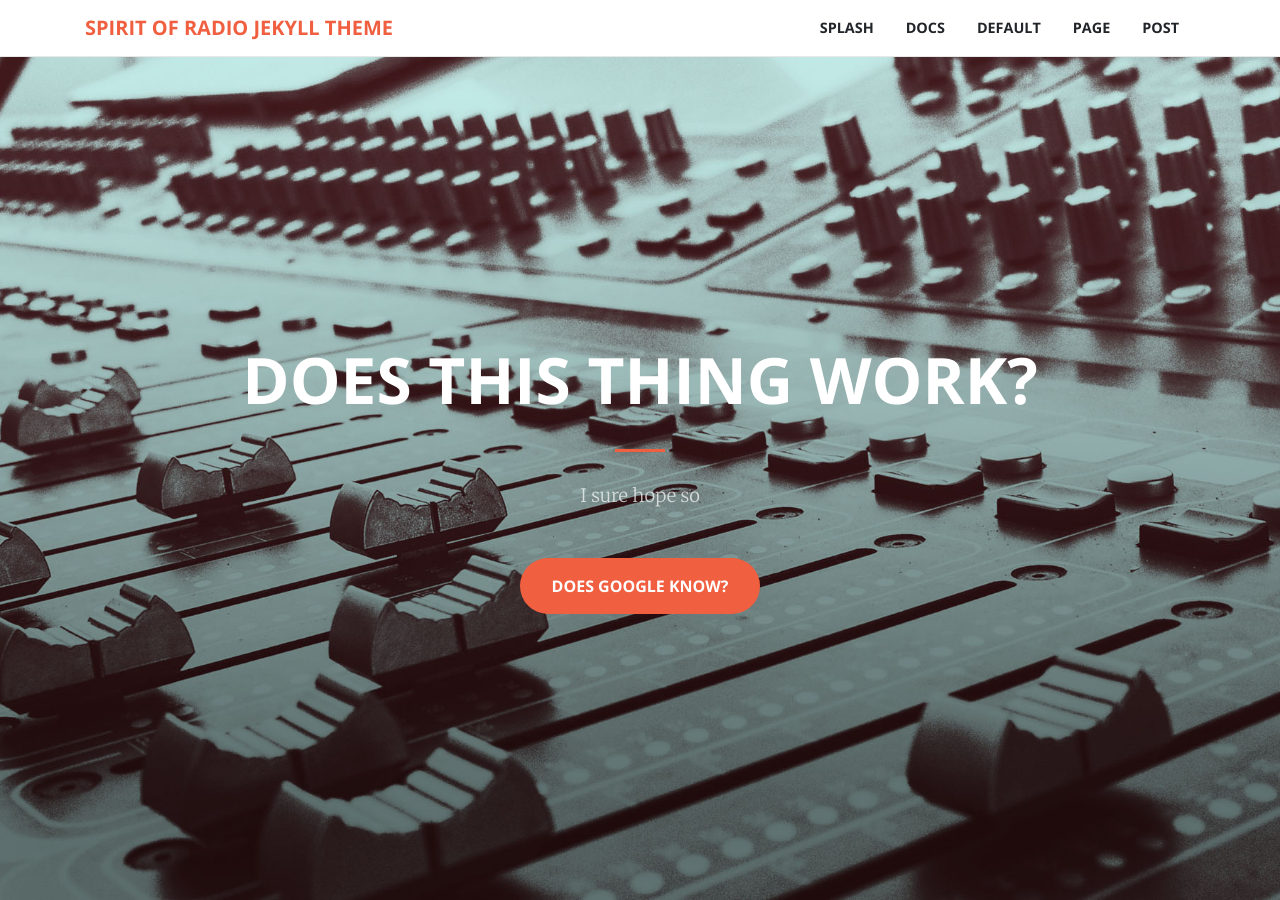
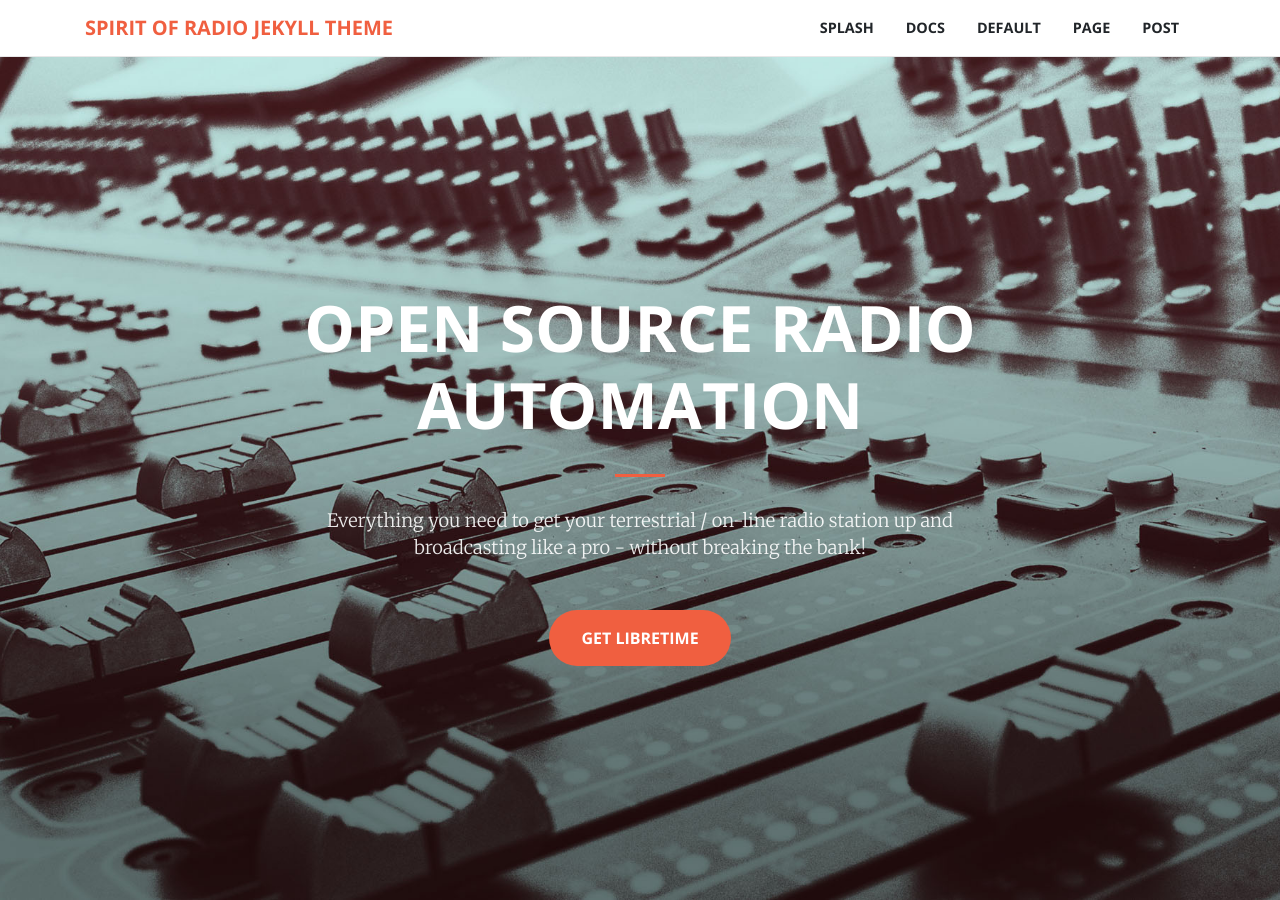
Before and after one commit to zklosko/spirit-of-radio, a Jekyll site: the page built from index.md, in a window 1280 px wide and 900 px high. Built offline with Jekyll 4.4.1, drawn with Linux system fonts in a browser that asks for light colours.

```diff
--- a/_config.yml
+++ b/_config.yml
@@ -1,17 +1,3 @@
-# Welcome to Jekyll!
-#
-# This config file is meant for settings that affect your whole blog, values
-# which you are expected to set up once and rarely edit after that. If you find
-# yourself editing this file very often, consider using Jekyll's data files
-# feature for the data you need to update frequently.
-#
-# For technical reasons, this file is *NOT* reloaded automatically when you use
-# 'bundle exec jekyll serve'. If you change this file, please restart the server process.
-#
-# If you need help with YAML syntax, here are some quick references for you:
-# https://learn-the-web.algonquindesign.ca/topics/markdown-yaml-cheat-sheet/#yaml
-# https://learnxinyminutes.com/docs/yaml/
-#
 # Site settings
 # These are used to personalize your new site. If you look in the HTML files,
 # you will see them accessed via {{ site.title }}, {{ site.email }}, and so on.
@@ -45,12 +31,12 @@ collections:
 
 favicon: favicon.ico
 
-# For splash page layout only, applies to all splash pages
+# For splash page layout only
 headimage: img/header.jpg
-headtext: Does this thing work?
-headsubtext: I sure hope so
-headbuttonurl: http://www.google.com
-headbuttontext: Does Google know?
+headtext: Open Source Radio Automation
+headsubtext: Everything you need to get your terrestrial / on-line radio station up and broadcasting like a pro - without breaking the bank!
+headbuttonurl: https://libretime.org
+headbuttontext: Get LibreTime
 
 # Build settings
 plugins:
```
Also changed, not shown: default.md (+5 -4 lines), post.md (+1 -3 lines), README.md, css/creative.min.css.
